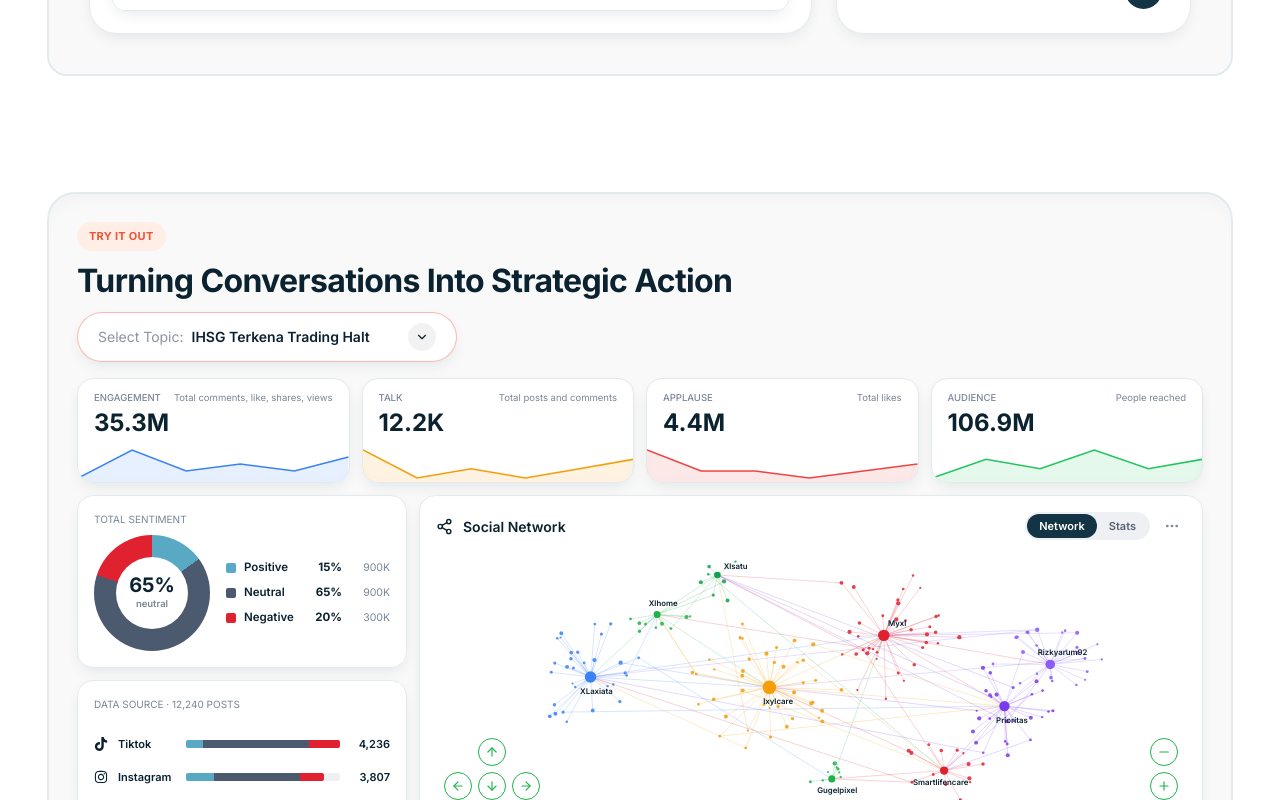
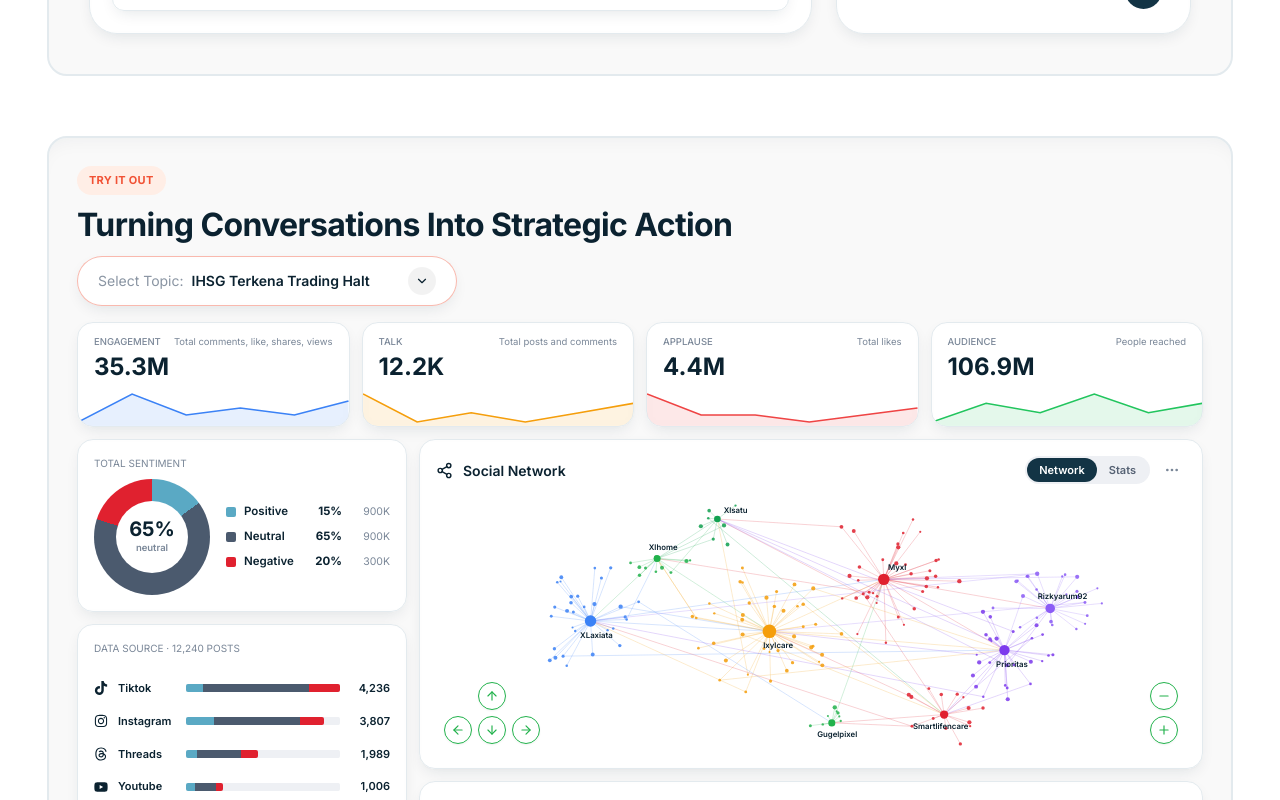
Before and after one commit to aliviaali/socindex, a Next.js app: page / in a window 1280 px wide. Shown: the part 4680-5480 px from the top of the page. Built offline with nearby package versions, Linux system fonts and the light colour scheme.

Commit message:
Update TryItOut.tsx

```diff
--- a/components/TryItOut.tsx
+++ b/components/TryItOut.tsx
@@ -53,8 +53,7 @@ export function TryItOut() {
 
   return (
     <div
-      id="try-it-out"
-      className="glass-wrap relative mt-12 scroll-mt-20 rounded-[28px] p-5 [--neg:#E0212F] [--neu:#4B5A6E] [--pos:#5AA9C4] dark:[--neu:#8391A7] dark:[--pos:#6CC3DE] sm:p-6 lg:mt-14 lg:p-7"
+      className="glass-wrap glass-panel relative rounded-[20px] p-5 [--neg:#E0212F] [--neu:#4B5A6E] [--pos:#5AA9C4] dark:[--neu:#8391A7] dark:[--pos:#6CC3DE] sm:p-6 lg:p-7"
     >
       {/* ===== Header: judul (kiri) + pilihan topik (kanan) ===== */}
       <div className="flex flex-col gap-3">
```
